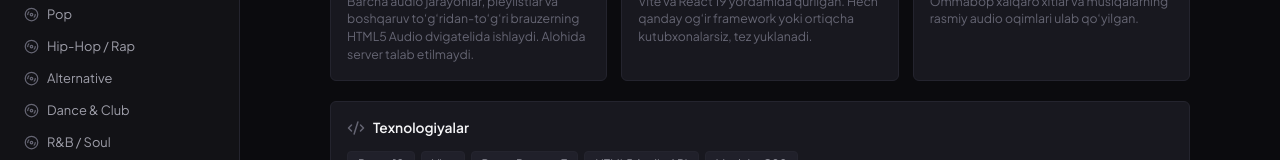
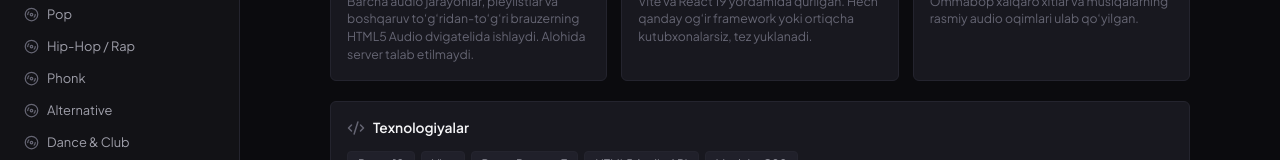
Before and after one commit to itilmhubitclasses-glitch/MusicFy, a React (Vite) app: page /about in a window 1280 px wide. Shown: the part 302-462 px from the top of the page. Built offline with nearby package versions, Linux system fonts and the light colour scheme.

Commit message:
updated project

```diff
--- a/src/components/sidebar/Sidebar.jsx
+++ b/src/components/sidebar/Sidebar.jsx
@@ -7,6 +7,7 @@ export const GENRES = [
   { id: 'all', label: 'Barchasi' },
   { id: 'pop', label: 'Pop' },
   { id: 'hip-hop/rap', label: 'Hip-Hop / Rap' },
+  { id: 'phonk', label: 'Phonk' },
   { id: 'alternative', label: 'Alternative' },
   { id: 'dance', label: 'Dance & Club' },
   { id: 'r&b/soul', label: 'R&B / Soul' },
--- a/src/context/MusicContext.jsx
+++ b/src/context/MusicContext.jsx
@@ -14,7 +14,15 @@ export const MusicProvider = ({ children }) => {
   const [isMuted, setIsMuted] = useState(false);
   const [isShuffle, setIsShuffle] = useState(false);
   const [isRepeat, setIsRepeat] = useState(false);
-  const [likedSongIds, setLikedSongIds] = useState([2, 5, 10]);
+  const [likedSongIds, setLikedSongIds] = useState(() => {
+    try {
+      const savedLikes = localStorage.getItem('musicfy-liked-songs');
+      return savedLikes !== null ? JSON.parse(savedLikes) : [2, 5, 10];
+    } catch (e) {
+      console.error('Failed to load likes from localStorage:', e);
+      return [2, 5, 10];
+    }
+  });
   const [searchQuery, setSearchQuery] = useState('');
   const [selectedGenre, setSelectedGenre] = useState('all');
   const [theme, setTheme] = useState(() => {
@@ -32,6 +40,15 @@ export const MusicProvider = ({ children }) => {
     document.documentElement.setAttribute('data-theme', theme);
     localStorage.setItem('musicfy-theme', theme);
   }, [theme]);
+
+  // Sync liked songs with localStorage
+  useEffect(() => {
+    try {
+      localStorage.setItem('musicfy-liked-songs', JSON.stringify(likedSongIds));
+    } catch (e) {
+      console.error('Failed to save likes to localStorage:', e);
+    }
+  }, [likedSongIds]);
 
   const toggleTheme = useCallback(() => {
     setTheme((prev) => (prev === 'dark' ? 'light' : 'dark'));
--- a/src/data/songs.js
+++ b/src/data/songs.js
@@ -238,6 +238,126 @@ export const SONGS = [
     "durationFormatted": "1:00",
     "genre": "Hip-Hop/Rap",
     "year": 2021
+  },
+  {
+    "id": 21,
+    "title": "FATALITY",
+    "artist": "Kordhell",
+    "album": "FATALITY - Single",
+    "cover": "https://is1-ssl.mzstatic.com/image/thumb/Music112/v4/bc/74/ad/bc74ad6b-eaff-fe9f-f82a-62b648689178/196626898654.jpg/600x600bb.jpg",
+    "audioUrl": "https://audio-ssl.itunes.apple.com/itunes-assets/AudioPreview221/v4/fc/80/c2/fc80c2c4-6f93-16eb-4fe9-093de7f6fce8/mzaf_16931426514840362026.plus.aac.p.m4a",
+    "duration": 60,
+    "durationFormatted": "1:00",
+    "genre": "Phonk",
+    "year": 2022
+  },
+  {
+    "id": 22,
+    "title": "METAMORPHOSIS (Remix)",
+    "artist": "INTERWORLD & Benny the Butcher",
+    "album": "METAMORPHOSIS (Remix) - Single",
+    "cover": "https://is1-ssl.mzstatic.com/image/thumb/Music116/v4/b6/cf/d9/b6cfd931-53d8-4d61-f7e6-26938e5f1144/197190164596.jpg/600x600bb.jpg",
+    "audioUrl": "https://audio-ssl.itunes.apple.com/itunes-assets/AudioPreview116/v4/56/b0/78/56b0780a-d713-3419-3a77-eb2e2f0434bb/mzaf_11728172958677917884.plus.aac.p.m4a",
+    "duration": 60,
+    "durationFormatted": "1:00",
+    "genre": "Phonk",
+    "year": 2023
+  },
+  {
+    "id": 23,
+    "title": "Flare",
+    "artist": "Hensonn",
+    "album": "Flare - Single",
+    "cover": "https://is1-ssl.mzstatic.com/image/thumb/Music112/v4/52/97/d7/5297d7ab-f241-e727-b590-b9496a941625/197187206056.jpg/600x600bb.jpg",
+    "audioUrl": "https://audio-ssl.itunes.apple.com/itunes-assets/AudioPreview211/v4/4e/21/08/4e210899-7154-f491-ed31-426784bb54d2/mzaf_1807394955855439771.plus.aac.p.m4a",
+    "duration": 60,
+    "durationFormatted": "1:00",
+    "genre": "Phonk",
+    "year": 2022
+  },
+  {
+    "id": 24,
+    "title": "Murder in My Mind",
+    "artist": "Kordhell (Sped Up)",
+    "album": "Murder in My Mind (Sped Up) - Single",
+    "cover": "https://is1-ssl.mzstatic.com/image/thumb/Music211/v4/7a/de/1c/7ade1c79-db22-f0f1-6962-c390fa2c80f7/199999370628.png/600x600bb.jpg",
+    "audioUrl": "https://audio-ssl.itunes.apple.com/itunes-assets/AudioPreview221/v4/d2/5e/58/d25e5802-25f7-bd23-109e-5fd9a2ac5d1d/mzaf_3262384288922300118.plus.aac.p.m4a",
+    "duration": 60,
+    "durationFormatted": "1:00",
+    "genre": "Phonk",
+    "year": 2022
+  },
+  {
+    "id": 25,
+    "title": "Brazilian Phonk Urban Racing Bass",
+    "artist": "PHONK, OCD F42 & Phonk Montagem",
+    "album": "Brazilian Phonk Urban Racing Bass - EP",
+    "cover": "https://is1-ssl.mzstatic.com/image/thumb/Music211/v4/c4/ce/6d/c4ce6d49-77ef-6e77-6e88-9aeb5b226fd7/cover.jpg/600x600bb.jpg",
+    "audioUrl": "https://audio-ssl.itunes.apple.com/itunes-assets/AudioPreview211/v4/f6/40/33/f6403397-c441-5bb0-bdf5-1bac89a5257d/mzaf_13020248488526460581.plus.aac.p.m4a",
+    "duration": 60,
+    "durationFormatted": "1:00",
+    "genre": "Phonk",
+    "year": 2024
+  },
+  {
+    "id": 26,
+    "title": "MONTAGEM SUPERSONIC",
+    "artist": "resvets",
+    "album": "MONTAGEM SUPERSONIC - EP",
+    "cover": "https://is1-ssl.mzstatic.com/image/thumb/Music221/v4/13/0e/1c/130e1c98-c4ea-fc53-835e-75fd667a6cf6/artwork.jpg/600x600bb.jpg",
+    "audioUrl": "https://audio-ssl.itunes.apple.com/itunes-assets/AudioPreview211/v4/93/a1/87/93a187bb-1af4-f346-a1c4-b4e11a657bac/mzaf_13711159015325387454.plus.aac.p.m4a",
+    "duration": 60,
+    "durationFormatted": "1:00",
+    "genre": "Phonk",
+    "year": 2024
+  },
+  {
+    "id": 27,
+    "title": "No Batidão",
+    "artist": "XRIS, NEXXN & KXVR",
+    "album": "No Batidão - EP",
+    "cover": "https://is1-ssl.mzstatic.com/image/thumb/Music221/v4/1a/dd/d1/1addd19b-aa06-8205-9b40-79e9846864cb/8721191220498.png/600x600bb.jpg",
+    "audioUrl": "https://audio-ssl.itunes.apple.com/itunes-assets/AudioPreview221/v4/2f/8e/9f/2f8e9fd1-89ab-bdb1-8f7c-009225fad333/mzaf_14451345812697885904.plus.aac.p.m4a",
+    "duration": 60,
+    "durationFormatted": "1:00",
+    "genre": "Phonk",
+    "year": 2024
+  },
+  {
+    "id": 28,
+    "title": "MONTAGEM COMA",
+    "artist": "Andromeda & elysian.",
+    "album": "MONTAGEM COMA - EP",
+    "cover": "https://is1-ssl.mzstatic.com/image/thumb/Music211/v4/c2/82/e0/c282e04b-17d7-a119-c391-f032c15e053f/663918259283.jpg/600x600bb.jpg",
+    "audioUrl": "https://audio-ssl.itunes.apple.com/itunes-assets/AudioPreview211/v4/ea/ce/bd/eacebd56-8438-8c52-df74-0756e7d5ebbe/mzaf_18362416880954537277.plus.aac.p.m4a",
+    "duration": 60,
+    "durationFormatted": "1:00",
+    "genre": "Phonk",
+    "year": 2024
+  },
+  {
+    "id": 29,
+    "title": "MONTAGEM SANTA FÈ",
+    "artist": "qaraqshy",
+    "album": "MONTAGEM SANTA FÈ - EP",
+    "cover": "https://is1-ssl.mzstatic.com/image/thumb/Music211/v4/18/e4/f3/18e4f365-2685-a684-7794-c9c2b02d28f8/663918203361.jpg/600x600bb.jpg",
+    "audioUrl": "https://audio-ssl.itunes.apple.com/itunes-assets/AudioPreview211/v4/df/0a/0c/df0a0c4e-f8eb-b0c0-6566-c746a8905b58/mzaf_9495584620684163392.plus.aac.p.m4a",
+    "duration": 60,
+    "durationFormatted": "1:00",
+    "genre": "Phonk",
+    "year": 2024
+  },
+  {
+    "id": 30,
+    "title": "MATADORA",
+    "artist": "DJ Asul",
+    "album": "MATADORA - EP",
+    "cover": "https://is1-ssl.mzstatic.com/image/thumb/Music221/v4/97/93/18/979318e5-6314-23fb-5191-ce9366f590d5/212389.jpg/600x600bb.jpg",
+    "audioUrl": "https://audio-ssl.itunes.apple.com/itunes-assets/AudioPreview221/v4/93/35/c3/9335c39d-c59f-a342-6e26-6b137b80b833/mzaf_7756725016410226990.plus.aac.p.m4a",
+    "duration": 60,
+    "durationFormatted": "1:00",
+    "genre": "Phonk",
+    "year": 2024
   }
 ];
 
```
